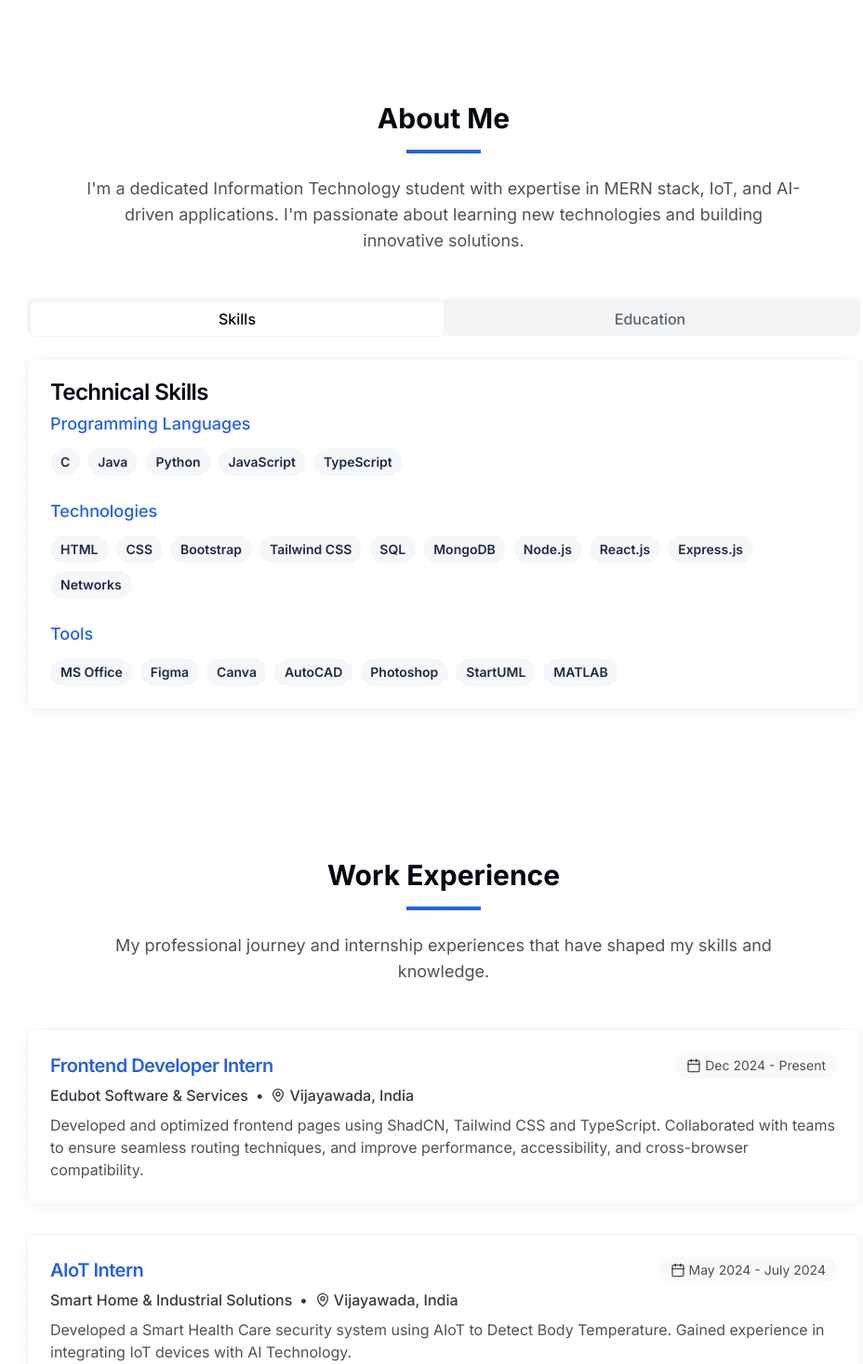
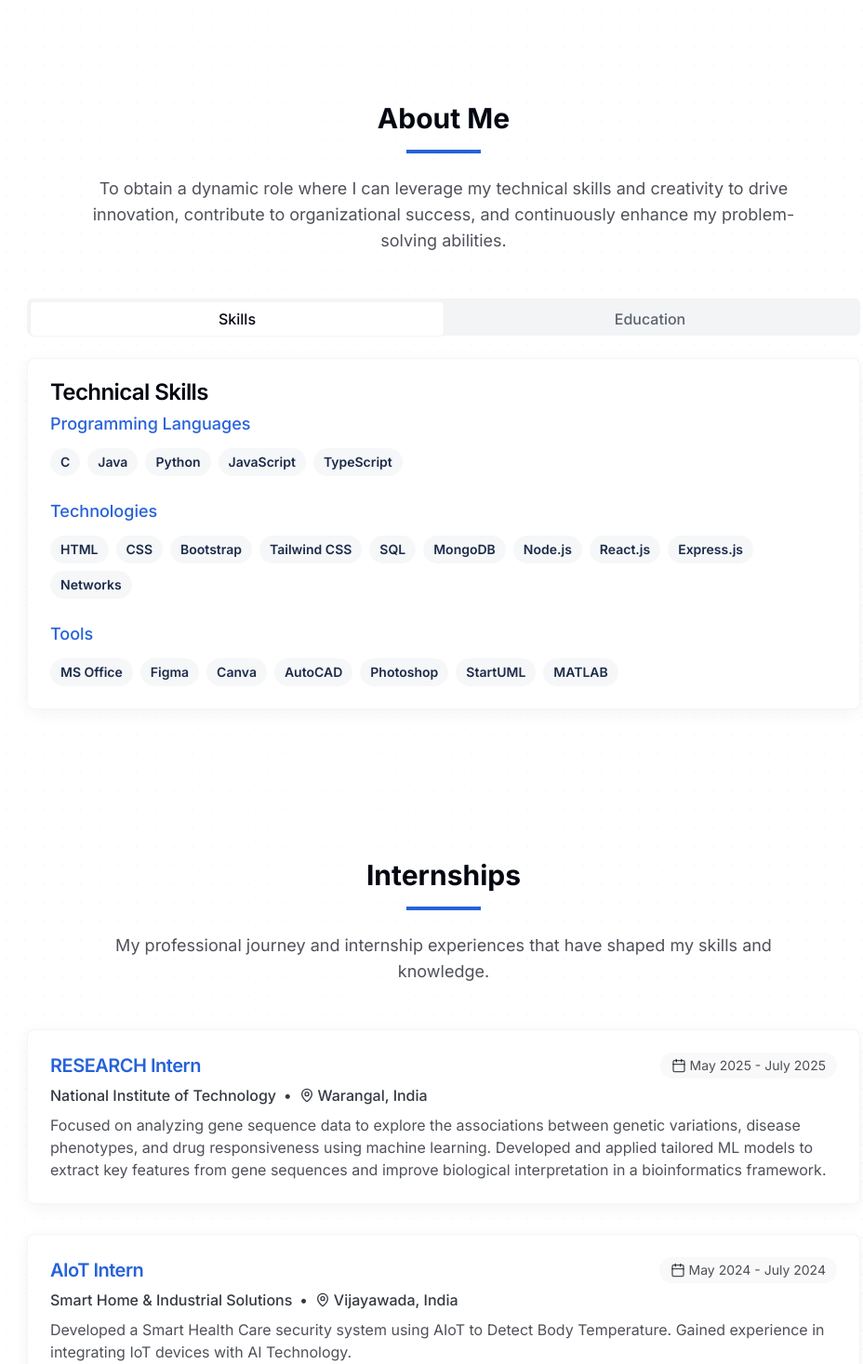
Before and after one commit to Rakesh572005/rakesh-portfolio, a Next.js app: page / in a window 1280 px wide. Shown: the part 739-2206 px from the top of the page at 93% size, without its empty margins (163-1091 px from the left). Built offline with nearby package versions, Linux system fonts and the light colour scheme.

Commit message:
Resume Update

```diff
--- a/components/about.tsx
+++ b/components/about.tsx
@@ -59,8 +59,7 @@ const About = () => {
         <h2 className="text-3xl font-bold mb-4">About Me</h2>
         <div className="w-20 h-1 bg-primary mx-auto mb-6"></div>
         <p className="text-lg text-foreground/70 max-w-3xl mx-auto">
-          I'm a dedicated Information Technology student with expertise in MERN stack, IoT, and AI-driven applications.
-          I'm passionate about learning new technologies and building innovative solutions.
+          To obtain a dynamic role where I can leverage my technical skills and creativity to drive innovation, contribute to organizational success, and continuously enhance my problem-solving abilities.
         </p>
       </motion.div>
 
--- a/components/experience.tsx
+++ b/components/experience.tsx
@@ -7,12 +7,12 @@ import { Calendar, MapPin } from "lucide-react"
 const Experience = () => {
   const experiences = [
     {
-      title: "Frontend Developer Intern",
-      company: "Edubot Software & Services",
-      location: "Vijayawada, India",
-      period: "Dec 2024 - Present",
+      title: "RESEARCH Intern",
+      company: "National Institute of Technology",
+      location: "Warangal, India",
+      period: "May 2025 - July 2025",
       description:
-        "Developed and optimized frontend pages using ShadCN, Tailwind CSS and TypeScript. Collaborated with teams to ensure seamless routing techniques, and improve performance, accessibility, and cross-browser compatibility.",
+        "Focused on analyzing gene sequence data to explore the associations between genetic variations, disease phenotypes, and drug responsiveness using machine learning. Developed and applied tailored ML models to extract key features from gene sequences and improve biological interpretation in a bioinformatics framework.",
     },
     {
       title: "AIoT Intern",
@@ -33,7 +33,7 @@ const Experience = () => {
         viewport={{ once: true }}
         className="mb-12 text-center"
       >
-        <h2 className="text-3xl font-bold mb-4">Work Experience</h2>
+        <h2 className="text-3xl font-bold mb-4">Internships</h2>
         <div className="w-20 h-1 bg-primary mx-auto mb-6"></div>
         <p className="text-lg text-foreground/70 max-w-3xl mx-auto">
           My professional journey and internship experiences that have shaped my skills and knowledge.
--- a/components/hero.tsx
+++ b/components/hero.tsx
@@ -26,7 +26,7 @@ const Hero = () => {
               </Link>
             </Button>
             <Button variant="outline" asChild className="border-primary/20 hover:bg-primary/5">
-              <a href="/Rakesh Resume May.pdf" download>
+              <a href="/Rakesh Final Resume.pdf" download>
                 Download Resume <Download className="ml-2 h-4 w-4" />
               </a>
             </Button>
```
Also changed, not shown: 2 other files (tests, documents, lock files or other folders).
